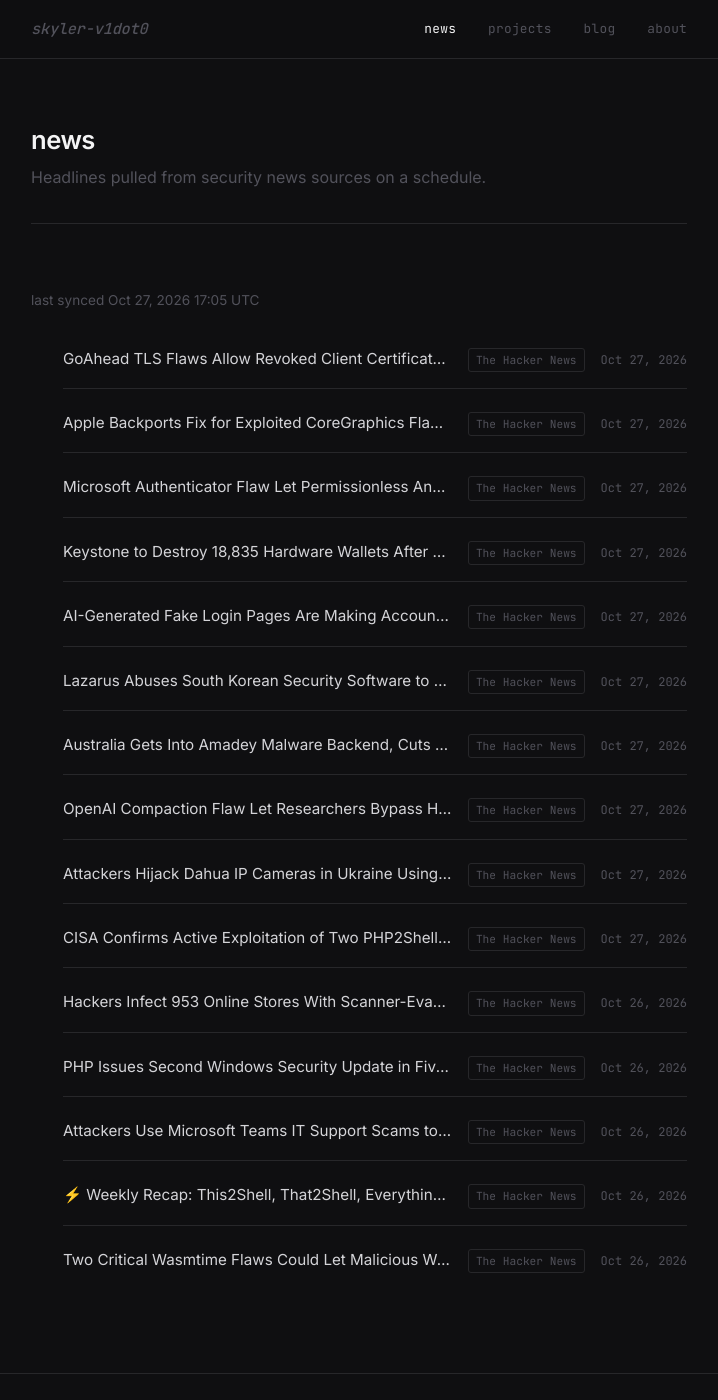
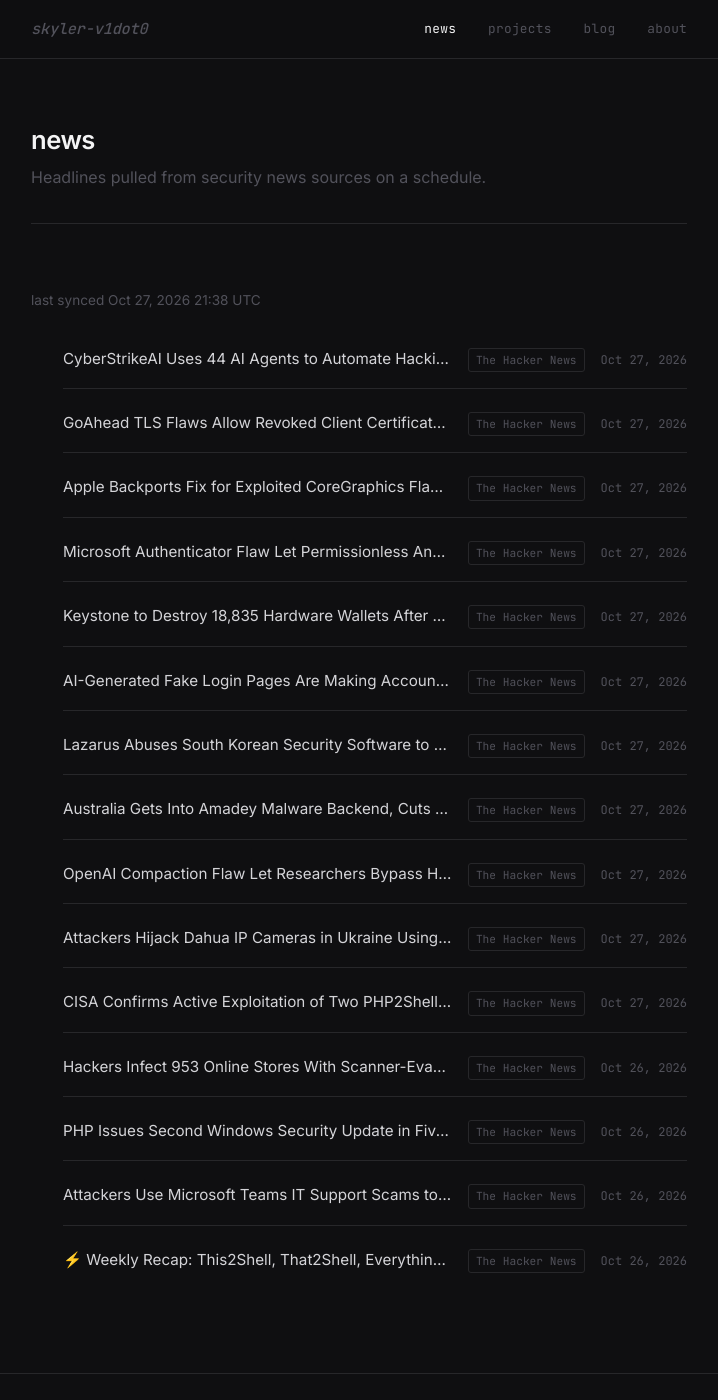
Before and after one commit to skyler-v1dot0/personal-site, a Jekyll site: the page built from news.html, in a window 1280 px wide and 1400 px high. Shown: the whole window, without its empty margins (281-999 px from the left). Built offline with Jekyll 4.4.1, drawn with Linux system fonts in a browser that asks for light colours.

Commit message:
chore: sync news feed [skip ci]

```diff
--- a/_data/news.yml
+++ b/_data/news.yml
@@ -1,6 +1,11 @@
 ---
-updated_at: '2026-10-27T17:05:40Z'
+updated_at: '2026-10-27T21:38:43Z'
 items:
+- title: CyberStrikeAI Uses 44 AI Agents to Automate Hacking Operations Against Japan
+    Targets
+  url: https://thehackernews.com/2026/10/cyberstrikeai-uses-44-ai-agents-to.html
+  source: The Hacker News
+  published: '2026-10-27T18:26:46Z'
 - title: GoAhead TLS Flaws Allow Revoked Client Certificates and Enable Session Decryption
   url: https://thehackernews.com/2026/10/goahead-tls-flaws-allow-revoked-client.html
   source: The Hacker News
@@ -66,8 +71,3 @@ items:
   url: https://thehackernews.com/2026/10/weekly-recap-this2shell-that2shell.html
   source: The Hacker News
   published: '2026-10-26T14:06:13Z'
-- title: Two Critical Wasmtime Flaws Could Let Malicious WebAssembly Modules Escape
-    Sandboxes
-  url: https://thehackernews.com/2026/10/two-critical-wasmtime-flaws-could-let.html
-  source: The Hacker News
-  published: '2026-10-26T11:52:41Z'
```
